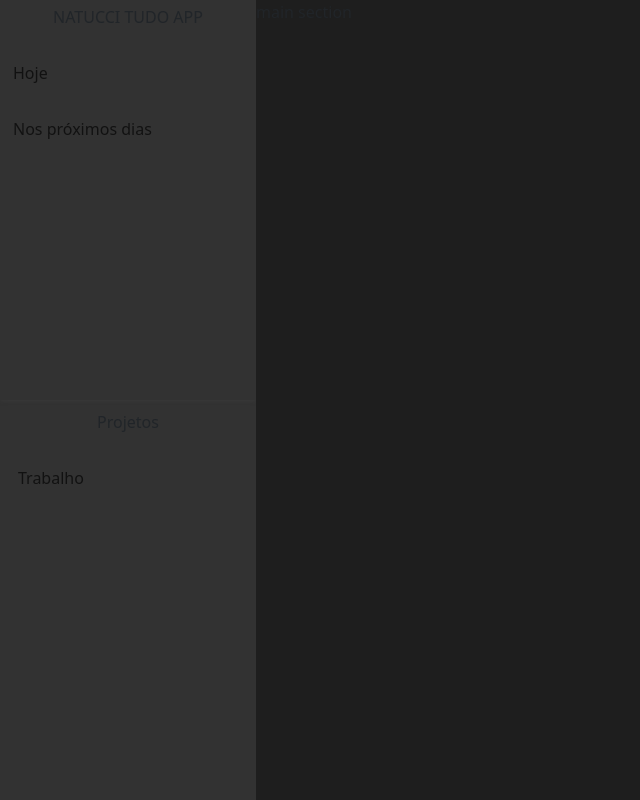
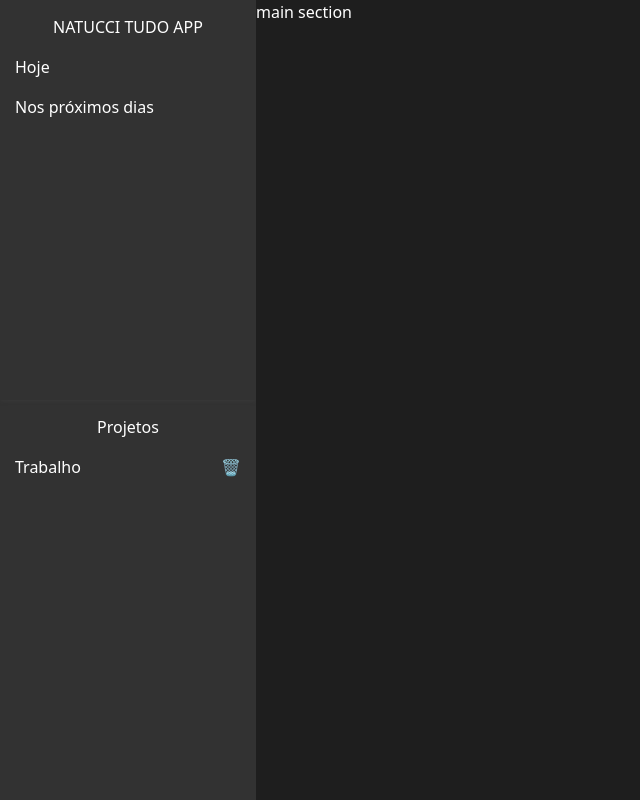
Before and after one commit to GabrielNatucci/NatucciTodoApp, a React (Create React App) app in the folder natucci_todo/: page / in a window 1280 px wide. Shown: the whole page, without its empty margins (0-640 px from the left). Built offline with nearby package versions, Linux system fonts and the light colour scheme.

Commit message:
Adição de mais javascripto e css

```diff
--- a/natucci_todo/src/App.css
+++ b/natucci_todo/src/App.css
@@ -1,5 +1,6 @@
 #main {
     display:flex;
+    color:white;
 }
 
 
--- a/natucci_todo/src/components/layout/left-panel/Left-panel.js
+++ b/natucci_todo/src/components/layout/left-panel/Left-panel.js
@@ -1,4 +1,4 @@
-import { Nav, Navbar } from "react-bootstrap";
+import Assunto from "./assuntos/Assunto";
 import "./LeftPanel.css";
 
 const LeftPanel = () => {
@@ -7,33 +7,13 @@ const LeftPanel = () => {
             <div className="left-panel-header">
                 <p id="title">NATUCCI TUDO APP</p>
 
-                <Navbar>
-                    <Nav>
-                        <Nav.Item>
-                            <Nav.Link>
-                                <p>Hoje</p>
-                            </Nav.Link>
-
-                            <Nav.Link>
-                                <p>Nos próximos dias</p>
-                            </Nav.Link>
-                        </Nav.Item>
-                    </Nav>
-                </Navbar>
+                <p>Hoje</p>
+                <p>Nos próximos dias</p>
             </div>
 
             <div className="left-panel-projects">
                 <p id="title">Projetos</p>
-
-                <Navbar>
-                    <Nav>
-                        <Nav.Item>
-                            <Nav.Link>
-                                <p>Trabalho</p>
-                            </Nav.Link>
-                        </Nav.Item>
-                    </Nav>
-                </Navbar>
+                <Assunto content="Trabalho" />
             </div>
         </section>
     )
--- a/natucci_todo/src/components/layout/left-panel/LeftPanel.css
+++ b/natucci_todo/src/components/layout/left-panel/LeftPanel.css
@@ -10,10 +10,10 @@
 #main .left-panel-header {
     height: 50%;
     box-shadow: 0 0 4px 0 rgb(60, 60, 60);
-    padding: 5px;
+    padding: 15px;
 }
 
 #main .left-panel-projects {
-    padding: 10px;
     height: 50%;
+    padding: 15px;
 }
--- /dev/null
+++ b/natucci_todo/src/components/layout/left-panel/assuntos/Assunto.css
@@ -0,0 +1,6 @@
+.projects {
+    display: flex;
+    justify-content: space-between;
+    width: 100%;
+    color:white;
+}
--- /dev/null
+++ b/natucci_todo/src/components/layout/left-panel/assuntos/Assunto.js
@@ -0,0 +1,12 @@
+import "./Assunto.css";
+
+const Assunto = ({content}) => {
+    return (
+        <div class="projects">
+            <p>{content}</p>
+            <p>&#128465;</p>
+        </div>
+    )
+}
+
+export default Assunto;
--- a/natucci_todo/src/index.js
+++ b/natucci_todo/src/index.js
@@ -7,9 +7,9 @@ import 'bootstrap/dist/css/bootstrap.min.css';
 
 const root = ReactDOM.createRoot(document.getElementById('root'));
 root.render(
-  <React.StrictMode>
-    <App />
-  </React.StrictMode>
+    <React.StrictMode>
+        <App />
+    </React.StrictMode>
 );
 
 // If you want to start measuring performance in your app, pass a function
```
